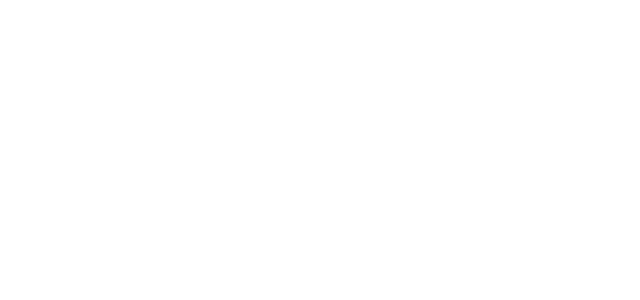
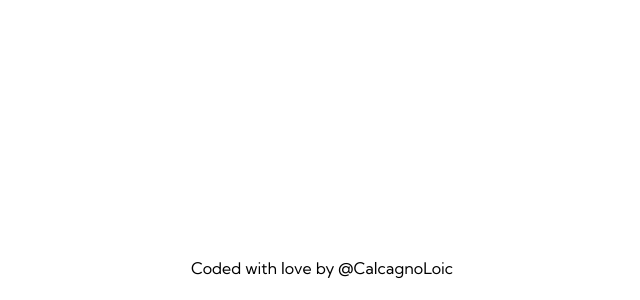
Before and after one commit to CalcagnoLoic/ecommerce-sneakers, a React (Vite) app: page / in a window 1280 px wide. Shown: the part 500-800 px from the top of the page, without its empty margins (318-958 px from the left). Built offline with nearby package versions, Linux system fonts and the light colour scheme.

Commit message:
adding header and footer

```diff
--- a/src/App.tsx
+++ b/src/App.tsx
@@ -1,3 +1,18 @@
+import { Header } from "./components/common/Header";
+import { Footer } from "./components/common/Footer";
+
 export const App: React.FC = () => {
-  return <></>;
+  return (
+    <div className="flex flex-col justify-center h-screen">
+      <header>
+        <Header />
+      </header>
+
+      <main className="m-auto"></main>
+
+      <footer>
+        <Footer />
+      </footer>
+    </div >
+  );
 };
--- /dev/null
+++ b/src/components/common/Footer.tsx
@@ -0,0 +1,7 @@
+export const Footer: React.FC = () => {
+  return (
+    <>
+      <p className="text-center py-5">Coded with love by <a href="https://github.com/CalcagnoLoic">@CalcagnoLoic</a></p>
+    </>
+  );
+};
--- /dev/null
+++ b/src/components/common/Header.tsx
@@ -0,0 +1,3 @@
+export const Header: React.FC = () => {
+  return <></>;
+};
```
